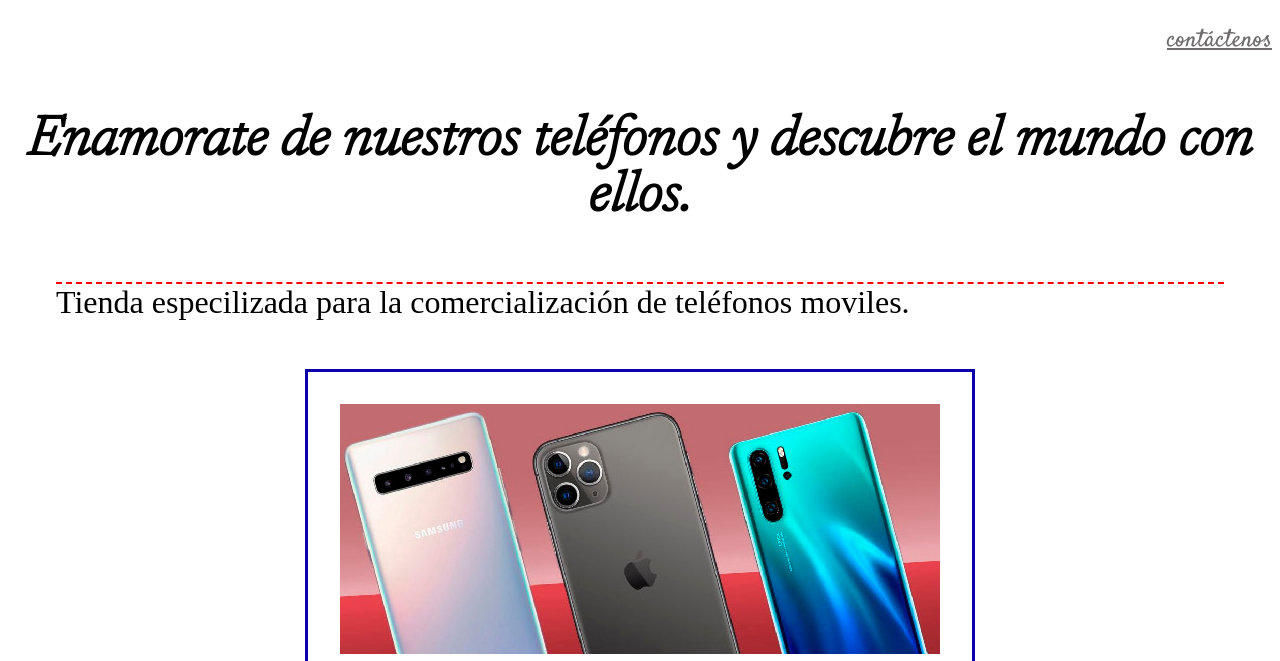
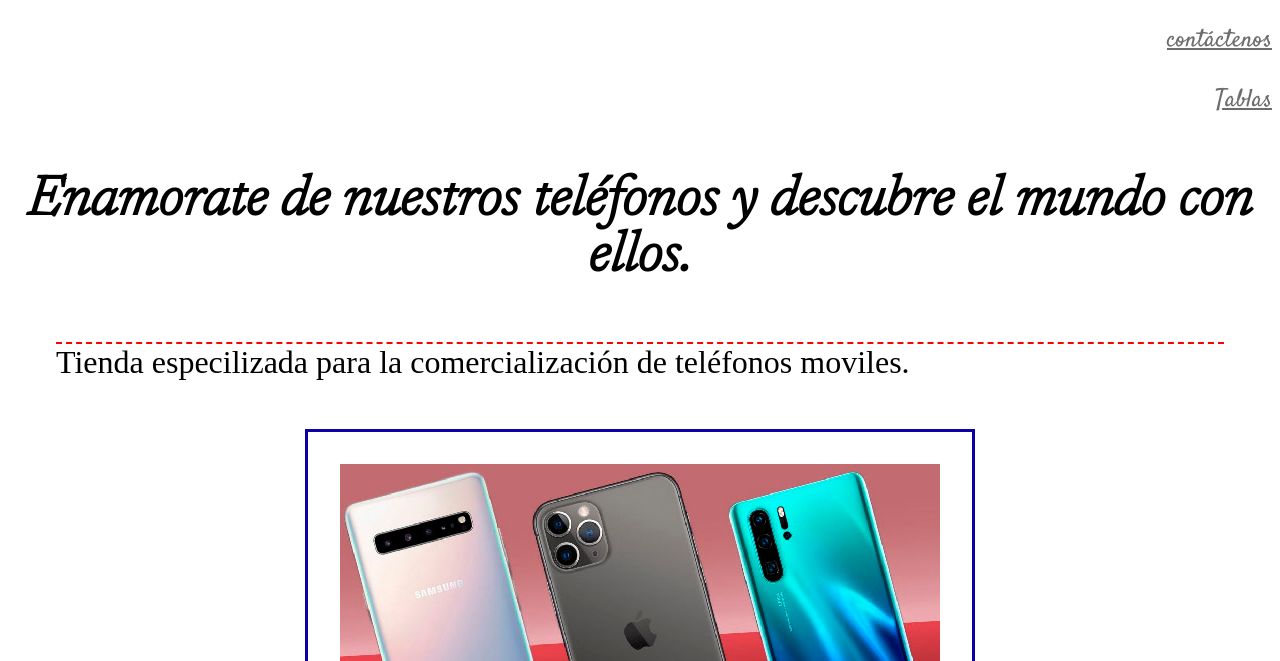
Before and after one commit to KarenOrtega14/ADSI_2252407, a plain HTML site: page index.html in a window 1280 px wide. Shown: the part 139-800 px from the top of the page. Drawn offline with Linux system fonts and the light colour scheme.

Commit message:
Agregando Tabla

```diff
--- a/css/style.css
+++ b/css/style.css
@@ -13,7 +13,7 @@ p.tarjeta1, p.tarjeta2, p.tarjeta3, p.tarjeta4, p.tarjeta5{
 p.tarjeta1, p.tarjeta2, p.tarjeta3, p.tarjeta4, p.tarjeta5, h1.cell, h1.registro{
     color: cornsilk;
 }
-h2.espaciola, p.fuente-enlace, blockquote{
+h2.espaciola, p.fuente-enlace, blockquote, p.fuente-enlace2{
     text-align: right;
 }
 h2.font-Satisfy, .font-negrita, .font-italica{
@@ -40,7 +40,7 @@ p.bordetop{
    border-top: 2px dashed red;
    margin: 1.5em;
 }
-p.fuente-enlace, h2.font-Satisfy{
+p.fuente-enlace, h2.font-Satisfy, p.fuente-enlace2{
     font-family: 'Satisfy', cursive;
     font-size: 25px;
  }
--- a/index.html
+++ b/index.html
@@ -13,6 +13,7 @@
   <body>
     <h1 class="cell">CellComunicaciones</h1>
     <p class="fuente-enlace"><a href="Login.html" target="_blank">contáctenos</a></p>
+    <p class="fuente-enlace2"><a href="Tablas.html" target="_blank">Tablas</a></p>
     <h3 class="font-Newsreader">Enamorate de nuestros teléfonos y descubre el mundo con ellos. </h3>
     <p class="bordetop">Tienda especilizada para la comercialización de teléfonos moviles.</p>
     <img src="images/moviles.jpg" alt="Scott">
```
